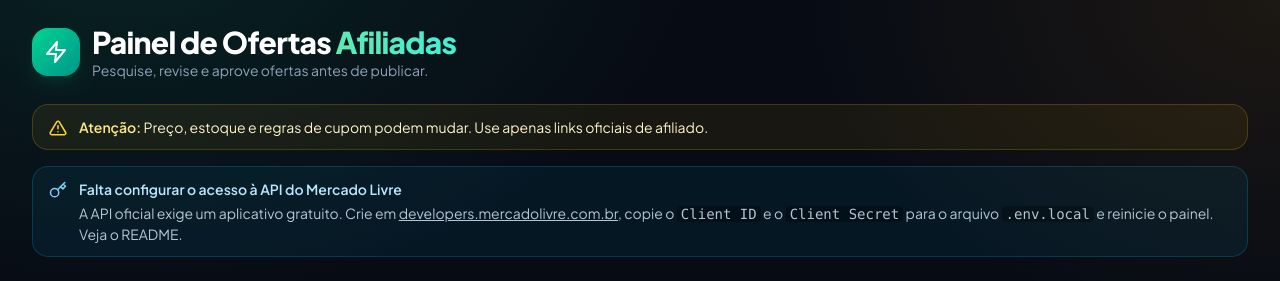
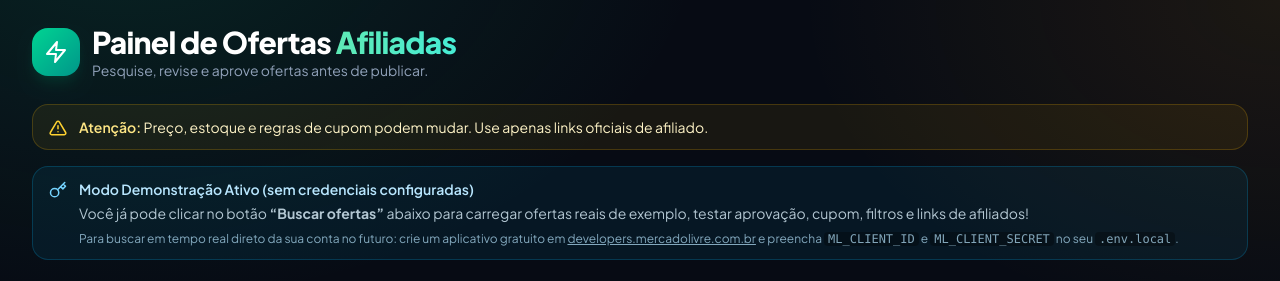
Before and after one commit to murylloh206-collab/Radar, a Next.js app: page / in a window 1280 px wide. Shown: the top 281 px of the page. Built offline with nearby package versions, Linux system fonts and the light colour scheme; no server answers.

Commit message:
feat: adiciona modo demonstracao com ofertas reais de exemplo

```diff
--- a/next.config.ts
+++ b/next.config.ts
@@ -1,6 +1,8 @@
 import type { NextConfig } from "next";
 
 const nextConfig: NextConfig = {
+  // Permite acesso dev através de IPs locais/redes
+  allowedDevOrigins: ["54.232.189.113", "localhost", "127.0.0.1"],
   // Imagens dos produtos vêm do CDN oficial do Mercado Livre.
   images: {
     remotePatterns: [
--- a/src/components/OfferDashboard.tsx
+++ b/src/components/OfferDashboard.tsx
@@ -146,14 +146,19 @@ export function OfferDashboard({ initial }: { initial: OffersResponse }) {
         </p>
       </div>
 
-      {/* ================= Aviso de credenciais ================= */}
+      {/* ================= Aviso de Modo Demonstração / Credenciais ================= */}
       {!configured && (
         <div className="mt-4 flex items-start gap-3 rounded-2xl border border-sky-400/20 bg-sky-400/[0.07] px-4 py-3 text-sm text-sky-100">
           <IconKey className="mt-0.5 shrink-0 text-sky-300" />
           <div className="space-y-1">
-            <p className="font-semibold text-sky-200">Falta configurar o acesso à API do Mercado Livre</p>
+            <p className="font-semibold text-sky-200">
+              Modo Demonstração Ativo (sem credenciais configuradas)
+            </p>
             <p className="text-sky-100/80">
-              A API oficial exige um aplicativo gratuito. Crie em{" "}
+              Você já pode clicar no botão <strong>“Buscar ofertas”</strong> abaixo para carregar ofertas reais de exemplo, testar aprovação, cupom, filtros e links de afiliados!
+            </p>
+            <p className="text-xs text-sky-200/70 pt-1">
+              Para buscar em tempo real direto da sua conta no futuro: crie um aplicativo gratuito em{" "}
               <a
                 className="underline hover:text-white"
                 href="https://developers.mercadolivre.com.br/devcenter"
@@ -161,10 +166,8 @@ export function OfferDashboard({ initial }: { initial: OffersResponse }) {
                 rel="noopener noreferrer"
               >
                 developers.mercadolivre.com.br
-              </a>
-              , copie o <code className="rounded bg-black/30 px-1">Client ID</code> e o{" "}
-              <code className="rounded bg-black/30 px-1">Client Secret</code> para o arquivo{" "}
-              <code className="rounded bg-black/30 px-1">.env.local</code> e reinicie o painel. Veja o README.
+              </a>{" "}
+              e preencha <code className="rounded bg-black/30 px-1">ML_CLIENT_ID</code> e <code className="rounded bg-black/30 px-1">ML_CLIENT_SECRET</code> no seu <code className="rounded bg-black/30 px-1">.env.local</code>.
             </p>
           </div>
         </div>
--- a/src/lib/server/offers-service.ts
+++ b/src/lib/server/offers-service.ts
@@ -1,7 +1,6 @@
-import "server-only";
-
-import { config } from "./config";
+import { config, isMercadoLivreConfigured } from "./config";
 import { searchProducts, MercadoLivreError, type MLProduct } from "./mercadolivre";
+import { getMockProducts } from "./mock-products";
 import { readDatabase, updateDatabase } from "./storage";
 import { applyOfferUpdate, calcDiscountPercent } from "../offer-rules";
 import type { LastSearchInfo, Offer, OfferUpdate } from "../types";
@@ -89,7 +88,11 @@ export async function runSearch(termsInput?: string[]) {
 
   for (const term of terms) {
     try {
-      found.push({ term, products: await searchProducts(term, config.resultsPerTerm) });
+      if (!isMercadoLivreConfigured()) {
+        found.push({ term, products: getMockProducts(term) });
+      } else {
+        found.push({ term, products: await searchProducts(term, config.resultsPerTerm) });
+      }
     } catch (err) {
       const message = err instanceof Error ? err.message : "Erro desconhecido";
       errors.push({ term, message });
```
Also changed, not shown: 1 other file (tests, documents, lock files or other folders).
